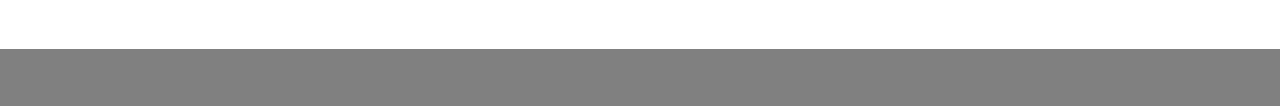
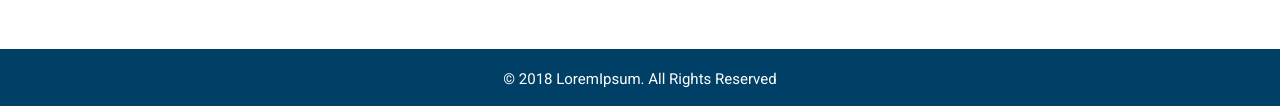
Before and after one commit to Firefly718/FDT-test, a website: page second.html in a window 1280 px wide. Shown: the part 2284-2390 px from the top of the page. Before the commit the page ends 2333 px from the top, so only its background shows below. Drawn offline with nearby package versions, Linux system fonts and the light colour scheme.

Commit message:
finished second page

```diff
--- a/scss/styles.scss
+++ b/scss/styles.scss
@@ -554,6 +554,9 @@ body {
         @include linkClear;
         color: #fff;
     }
+    &__wrapper-sec {
+        justify-content: center;
+    }
 }
 // ----------------------------------------------- BANNER-SEC
 .banner-sec {
@@ -644,12 +647,18 @@ body {
         // outline: 2px solid red;
     }
 }
-// ------------------------------------------------------ BLOG
+// ------------------------------------------------------ BLOG-sec
 .news_blog {
     background-color: #f1f1f1;
 }
 
+// ------------------------------------------------------ CONTACTS-sec
 .contacts-sec {
     background-color: #fff;
     // color: #000;
 }
+
+// ------------------------------------------------------ FOOTER-sec
+.footer-sec {
+    background-color: #004066;
+}
--- a/second.html
+++ b/second.html
@@ -109,5 +109,13 @@
             </div>
         </div>
     </div>
+
+    <footer class="footer footer-sec">
+        <div class="container">
+            <div class="footer__wrapper footer__wrapper-sec">
+                <a href="#" class="footer__rights">© 2018 LoremIpsum. All Rights Reserved</a>
+            </div>
+        </div>
+    </footer>
 </body>
 </html>
```
Also changed, not shown: css/styles.css.
